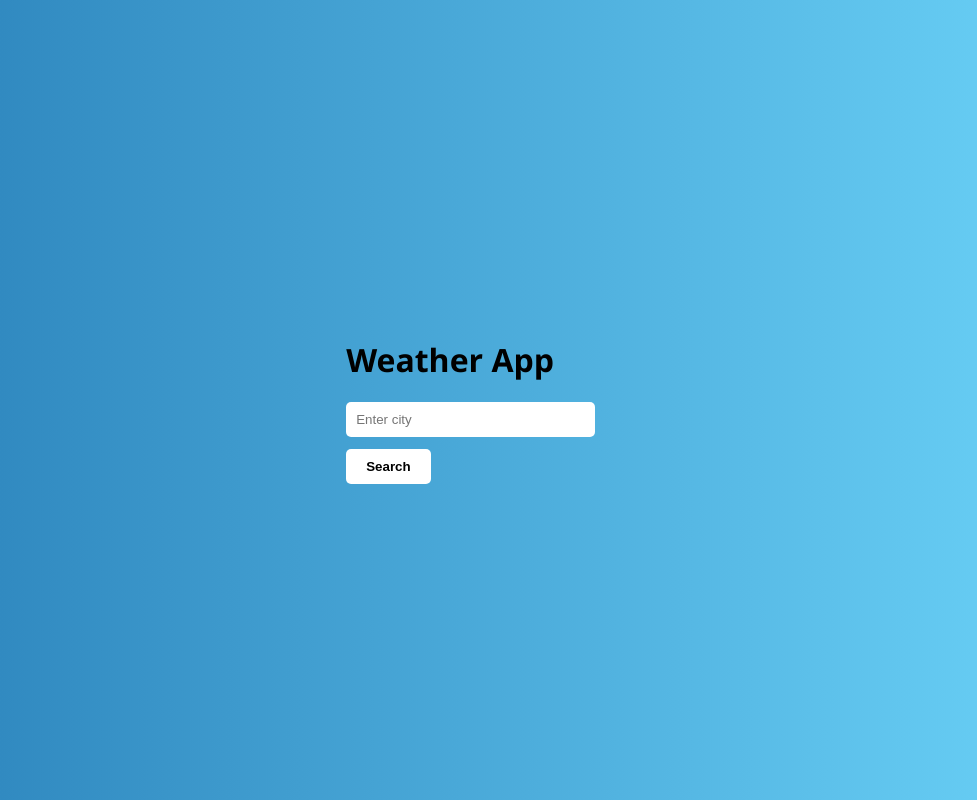
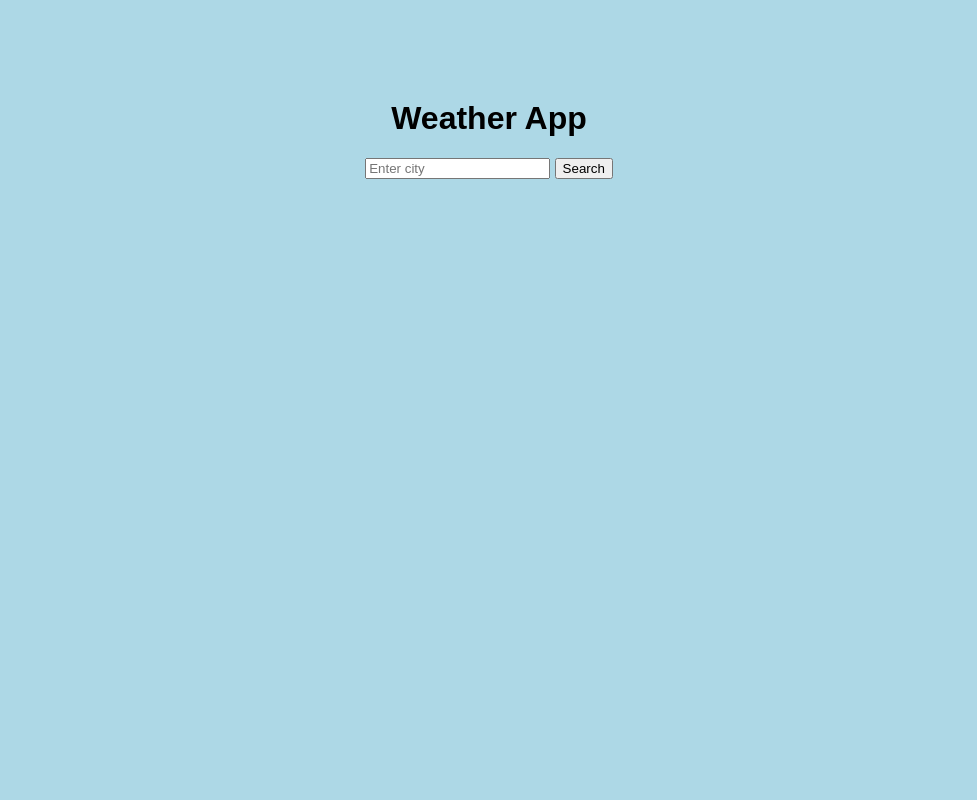
Before and after one commit to roshanirathod5455/weather-app, a plain HTML site: page index.html in a window 1280 px wide. Shown: the whole page, without its empty margins (151-1128 px from the left). Drawn offline with Linux system fonts and the light colour scheme.

Commit message:
Update style.css

```diff
--- a/style.css
+++ b/style.css
@@ -1,47 +1,23 @@
-body {
-  font-family: 'Segoe UI', Tahoma, Geneva, Verdana, sans-serif;
-  background: linear-gradient(to right, #2980b9, #6dd5fa);
-  display: flex;
-  justify-content: center;
-  align-items: center;
-  height: 100vh;
-  margin: 0;
+body{
+font-family: Arial;
+text-align: center;
+background: lightblue;
 }
 
-.weather-app {
-  background: rgba(255, 255, 255, 0.2);
-  padding: 25px;
-  border-radius: 15px;
-  text-align: center;
-  width: 320px;
-  box-shadow: 0 0 15px rgba(0,0,0,0.3);
+.container{
+margin-top:100px;
 }
 
-input {
-  width: 80%;
-  padding: 10px;
-  margin-bottom: 12px;
-  border: none;
-  border-radius: 5px;
+.snow{
+background:#0f2027;
+color:white;
 }
 
-button {
-  padding: 10px 20px;
-  border: none;
-  border-radius: 5px;
-  cursor: pointer;
-  background: #fff;
-  font-weight: bold;
-  transition: all 0.3s ease;
+.sun{
+background:orange;
 }
 
-button:hover {
-  background: #ddd;
+.rain{
+background:gray;
+color:white;
 }
-
-.weather-result {
-  margin-top: 20px;
-  font-size: 18px;
-  color: white;
-  line-height: 1.6;
-}
```
